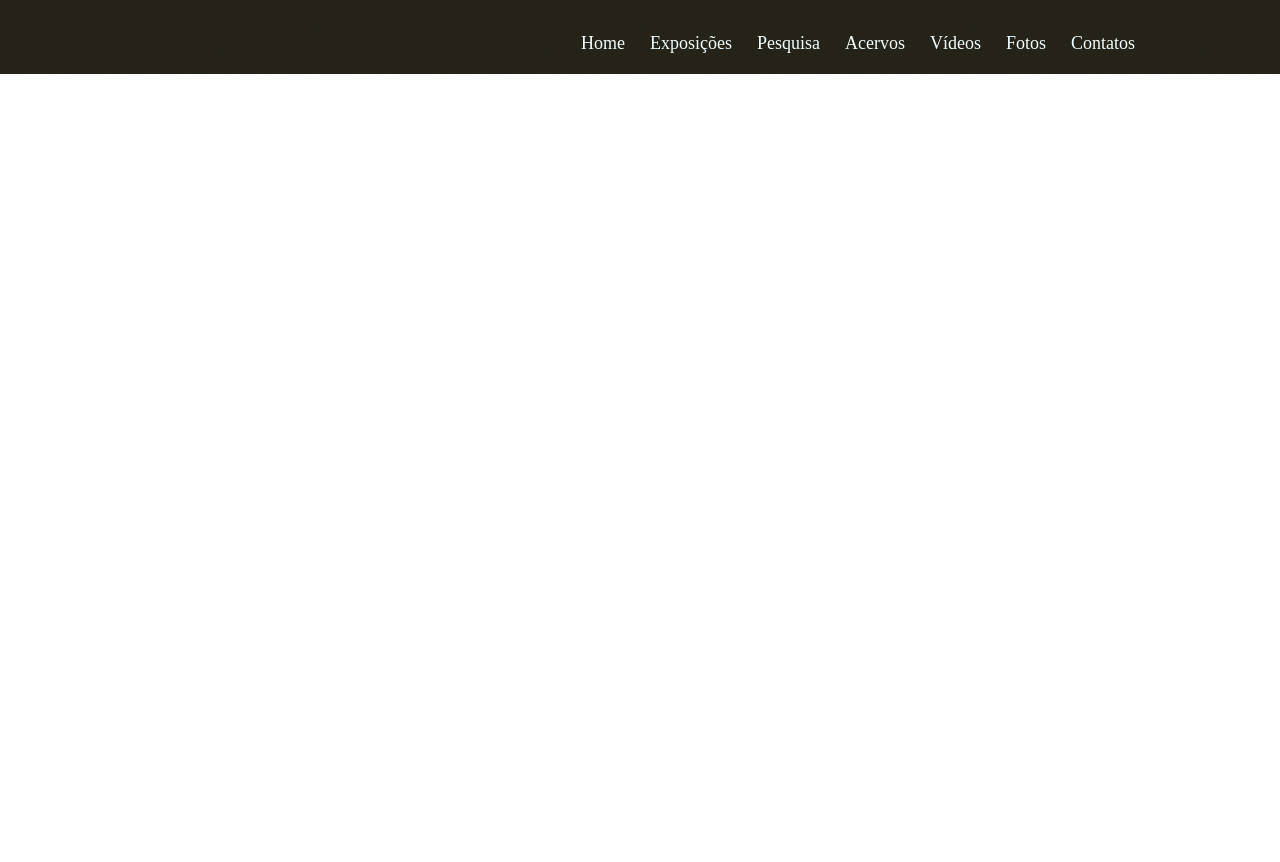
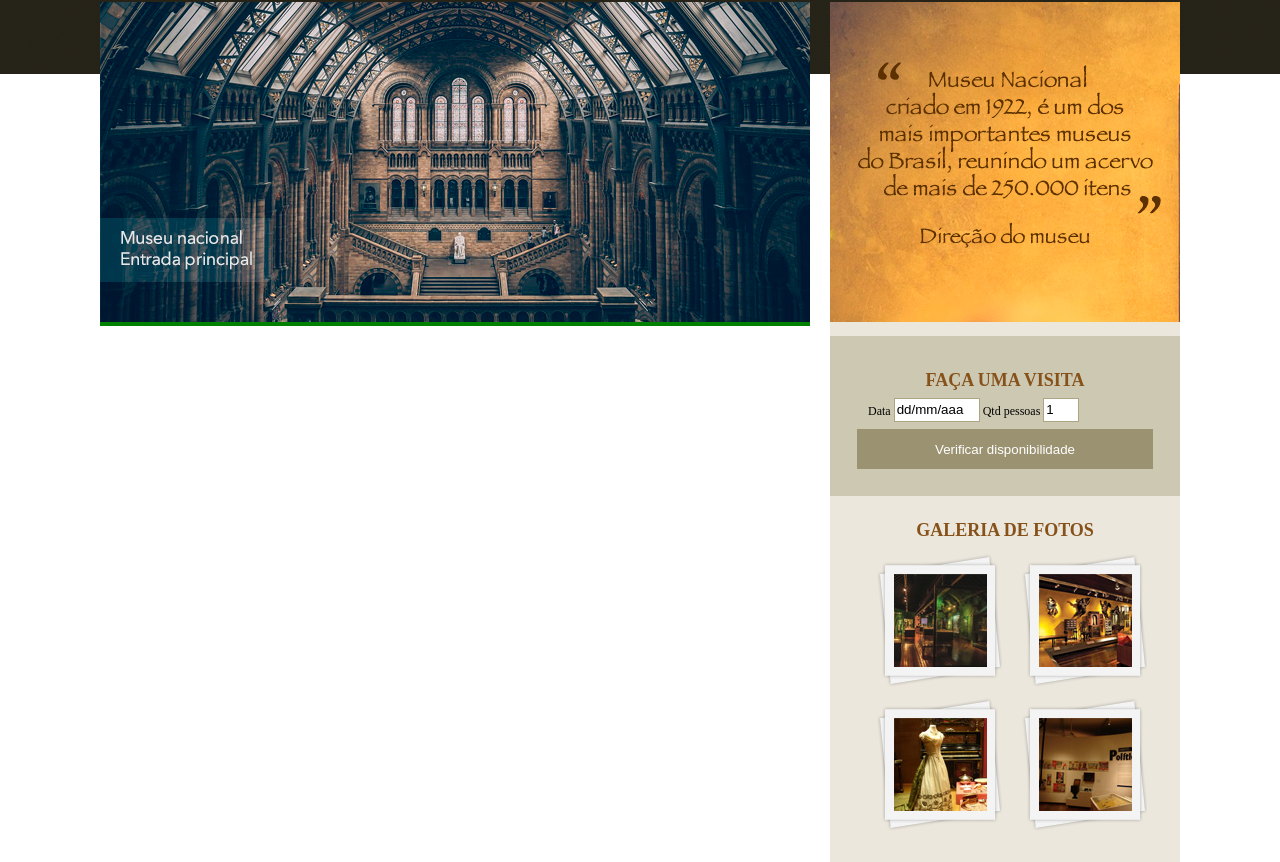
Before and after one commit to FrancieleCoss/Projeto-Museu, a plain HTML site: page index.html in a window 1280 px wide. Shown: the part 84-946 px from the top of the page. Before the commit the page ends 800 px from the top, so only its background shows below. Drawn offline with Linux system fonts and the light colour scheme.

Commit message:
commit barra lateral

```diff
--- a/assets/css/style.css
+++ b/assets/css/style.css
@@ -12,7 +12,11 @@ body {
 }
 
 .logo {
-     margin-top: 5%;
+     margin-top: 2%;
+}
+
+.logo h1 {
+    float: left;
 }
 
 nav {
@@ -47,3 +51,80 @@ a:link, a:active, a:visited {
 a:hover{
     color: aqua;
 }
+
+
+/*--- Principal---*/
+
+.conteudo {
+    width: 710px;
+    float: left;
+    background: green;
+}
+
+aside {
+    width: 350px;
+    float: right;
+    background: #ebe7dd;
+    padding-bottom: 30px;
+}
+
+section#visita {
+    background: #cdc8b1;
+    padding: 10px 27px 27px 27px;
+    margin-top: 10px;
+}
+
+section#galeria {
+    padding: 0 27px 0 27px;
+}
+
+section#galeria a{
+    display: block;
+    background: url(../img/fundo-foto.png) no-repeat;
+    float: left;
+    padding: 17px 15px 17px 15px;
+    margin: 10px 0 0 20px;
+}
+
+section#galeria img {
+    margin-left: 2px;
+    margin-top: 3px;
+}
+
+h4 {
+    color: #86521a;
+    text-transform: uppercase;
+    padding-bottom: 3px;
+    margin-bottom: 0;
+    font-size: 18px;
+    text-align: center;
+}
+
+/*----Formulários -----*/
+input {
+    height: 20px;
+    width: 80px;
+    background: #ffffff;
+    border: none;
+    font-size: 10;
+}
+
+input.campo {
+    border: 1px solid #ada484;
+}
+
+input.botao {
+    background: #9b9271;
+    color: white;
+    width: 100%;
+    height: 40px;
+    font-size: 18;
+}
+
+fieldset {
+    border: none;
+}
+
+legend {
+    display: none;
+}
--- a/index.html
+++ b/index.html
@@ -27,6 +27,49 @@
                 </nav>
             </header>
 
+        <div class="principal">
+            <div class="conteudo">
+                <section id="capa">
+                        <img src="assets/img/museu.png">
+                </section>
+
+            </div>
+
+            <aside>
+                <section id="depoimento">
+                    <img src="assets/img/depoimento.png">
+                </section>
+
+                <section id="visita">
+                    <h4>Faça uma visita</h4>
+                    <form>
+                        <fieldset>
+                            <legend>Selecione uma data</legend>
+
+                            <label for="data"> Data</label>
+                            <input class="campo" type="text" id="data" value="dd/mm/aaa">
+
+                            <label for="qtd">Qtd pessoas</label>
+                            <input class="campo" style="width: 30px" type="text" id="qtd" value="1">
+                        </fieldset>
+
+                        <input class="botao" type="submit" value="Verificar disponibilidade">
+                    </form>
+                </section>
+
+                <section id="galeria">
+                    <h4>Galeria de fotos</h4>
+
+                    <a href=""><img src="assets/img/imagem1.jpg" height="93" width="93" alt=""></a>
+                    <a href=""><img src="assets/img/imagem2.jpg" height="93" width="93" alt=""></a>
+                    <a href=""><img src="assets/img/imagem3.jpg" height="93" width="93" alt=""></a>
+                    <a href=""><img src="assets/img/imagem4.jpg" height="93" width="93" alt=""></a>
+
+                </section>
+
+            </aside>
+        </div>
+
         </div>
 
 
```
